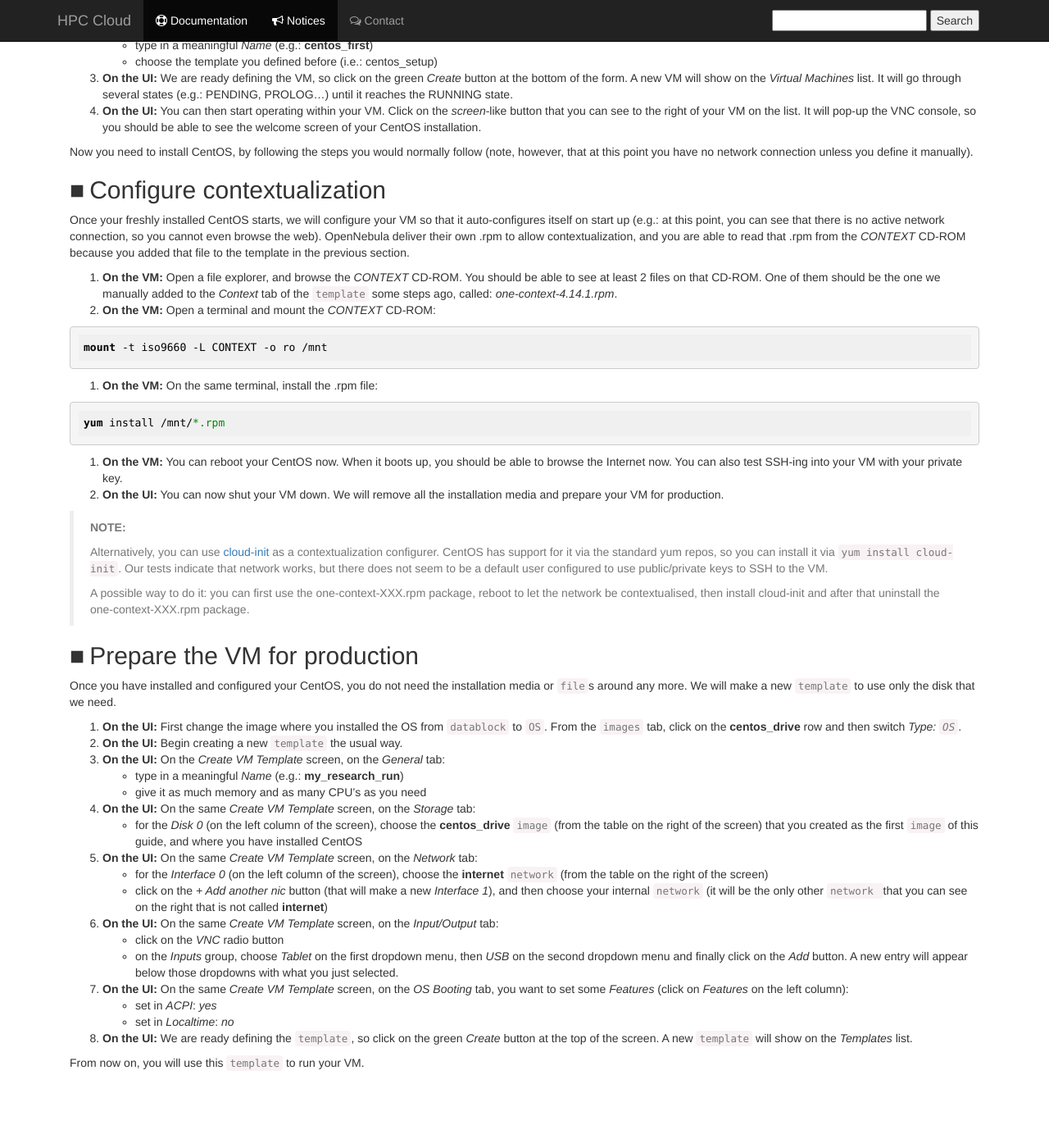
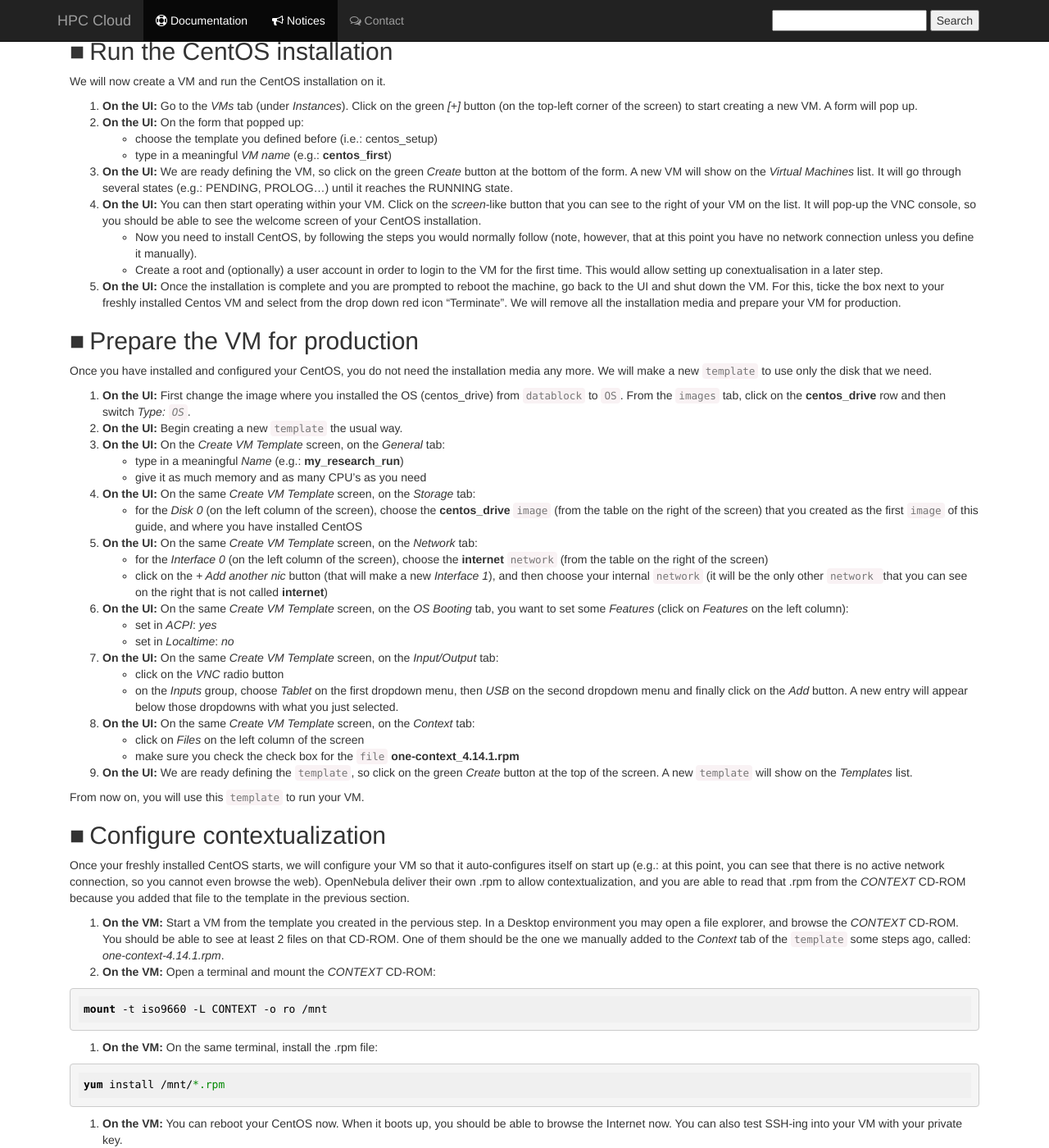
Before and after one commit to sara-nl/clouddocs, a Jekyll site: the page built from vm-scratch-centos.markdown, in a window 1280 px wide and 1400 px high, scrolled down 1970 px. Shown: the whole window at 82% size. Built offline with Jekyll 4.4.1, drawn with Linux system fonts in a browser that asks for light colours; nearby versions of some CDN libraries; our own code applies the rules of GitHub Pages for plain Markdown files; before the commit the page ends 3326 px from its top, so only the background shows below that; some of the changed text lies outside the part shown.

Commit message:
Update vm-scratch-centos.markdown

````diff
--- a/vm-scratch-centos.markdown
+++ b/vm-scratch-centos.markdown
@@ -14,10 +14,10 @@ The steps you require to create a VM from scratch are:
 
 1. Prepare the installation
 2. Run the installation
-3. Configure contextualization
-4. Prepare the VM for production
+3. Prepare the VM for production
+4. Configure contextualization
 
-We will be developing these topics in the following subsections
+We will be developing these topics in the following subsections.
 
 ## Prepare the installation
 
@@ -36,8 +36,8 @@ Analogously to your laptop, your VM needs a hard drive where the operating syste
   * type in a meaningful _Name_ (e.g.: **centos_drive**, we will use this name later)
   * type in a meaningful _Description_ (optional)
   * choose _Type_ _Generic storage datablock_
-  * leave _Datastore_ with _101: local_images_ssd_
-  * check the _Persistent_ checkbox
+  * leave _Datastore_ with _104: local_images_ssd_
+  * check the checkbox: _This image is persistent _
   * on the _Image location:_ group, choose radio button _Empty disk image_
   * and give it a _Size_ that is meaningful to you (e.g.: in our test we used 10GB)
 3. **On the UI:** Click the green button _Create_ on the form, to submit it. A new `image` will show on the _Images_ list, and it will keep in status _LOCKED_ while it is being created. When it is created it will come to status _READY_.
@@ -50,8 +50,8 @@ Analogously to your laptop, your VM needs a hard drive where the operating syste
   * type in a meaningful _Name_ (e.g.: **centos_iso**, we will use this name later)
   * type in a meaningful _Description_ (optional)
   * choose _Type_ _Readonly CD-ROM_
-  * leave _Datastore_ with _101: local_images_ssd_
-  * leave the _Persistent_ checkbox unchecked
+  * leave _Datastore_ with _104: local_images_ssd_
+  * leave the checkbox _This image is persistent _ unchecked
   * on the _Image location:_ group, choose radio button _Path in OpenNebula server_; then, underneath, paste the URL of the ISO in the _Path_ text box (e.g.: in our case, we used the most recent one from: http://ftp.nluug.nl/ftp/pub/os/Linux/distr/CentOS/7/isos/x86_64/)
 3. **On the UI:** Click the green button _Create_ on the form, to submit it. A new `image` will show on the _Images_ list, and it will keep in status _LOCKED_ while it is being created. When it is created it will come to status _READY_.
 
@@ -72,15 +72,16 @@ Now that we have all components ready in the UI, we are ready to bring them toge
 4. **On the UI:** On the same _Create VM Template_ screen, on the _Network_ tab:
   * for the _Interface 0_ (on the left column of the screen), choose the **internet** `network` (from the table on the right of the screen)
   * click on the _+_ button (that will make a new _Interface 1_), and then choose your internal `network` (it will be the only other `network ` that you can see on the right that is not called **internet**)
-5.  **On the UI:** On the same _Create VM Template_ screen, on the _OS Booting_ tab (note! use the following boot order, otherwise, changes are not saved due to a bug in opennebula):
-  * for the _1st Boot_ field, **choose _HD_**
-  * for the _2nd Boot_ field, **choose _CDROM_**
-6.  **On the UI:** On the same _Create VM Template_ screen, on the _Input/Output_ tab:
+5.  **On the UI:** On the same _Create VM Template_ screen, on the _OS Booting_ tab select the boot order as displayed in the picture:
+  * Tick the box under _Boot order_ and **choose _CDROM_** (e.g. centos_iso)
+  * Tick the box under _Boot order_ and **choose _HD_** (e.g. centos_drive)
+  ![centos_boot_order](images/centos_boot_order.png)
+6.  **On the UI:** On the same _Create VM Template_ screen, on the _OS Booting_ tab, set some _Features_ (click on _Features_ on the left column):
+  * set in _ACPI_: _yes_
+  * set in _Localtime_: _no_
+7.  **On the UI:** On the same _Create VM Template_ screen, on the _Input/Output_ tab:
   * click on the _VNC_ radio button
   * on the _Inputs group_, choose _Tablet_ on the first dropdown menu, then _USB_ on the second dropdown menu and finally click on the _Add_ button. A new entry will appear below those dropdowns with what you just selected.
-7.  **On the UI:** On the same _Create VM Template_ screen, on the _Context_ tab:
-  * click on _Files_ on the left column of the screen
-  * make sure you check the check box for the `file` **one-context_4.14.1.rpm**
 8. **On the UI:** We are ready defining the `template`, so click on the green _Create_ button at the top of the screen. A new `template` will show on the _Templates_ list.
 
 ## Run the CentOS installation
@@ -89,18 +90,48 @@ We will now create a VM and run the CentOS installation on it.
 
 1. **On the UI:** Go to the _VMs_ tab (under _Instances_). Click on the green _[+]_ button (on the top-left corner of the screen) to start creating a new VM. A form will pop up.
 2. **On the UI:** On the form that popped up:
-  * type in a meaningful _Name_ (e.g.: **centos_first**)
   * choose the template you defined before (i.e.: centos_setup)
+  * type in a meaningful _VM name_ (e.g.: **centos_first**)
 3. **On the UI:** We are ready defining the VM, so click on the green _Create_ button at the bottom of the form. A new VM will show on the _Virtual Machines_ list. It will go through several states (e.g.: PENDING, PROLOG...) until it reaches the RUNNING state.
 4. **On the UI:** You can then start operating within your VM. Click on the _screen_-like button that you can see to the right of your VM on the list. It will pop-up the VNC console, so you should be able to see the welcome screen of your CentOS installation.
+  * Now you need to install CentOS, by following the steps you would normally follow (note, however, that at this point you have no network connection unless you define it manually).
+  * Create a root and (optionally) a user account in order to login to the VM for the first time. This would allow setting up conextualisation in a later step.
+5. **On the UI:** Once the installation is complete and you are prompted to reboot the machine, go back to the UI and shut down the VM. For this, ticke the box next to your freshly installed Centos VM and select from the drop down red icon "Terminate". We will remove all the installation media and prepare your VM for production.
 
-Now you need to install CentOS, by following the steps you would normally follow (note, however, that at this point you have no network connection unless you define it manually).
+
+## Prepare the VM for production
+
+Once you have installed and configured your CentOS, you do not need the installation media any more. We will make a new `template` to use only the disk that we need.
+
+1. **On the UI:** First change the image where you installed the OS (centos_drive) from `datablock` to `OS`. From the `images` tab, click on the **centos_drive** row and then switch *Type: `OS`*.
+2. **On the UI:** Begin creating a new `template` the usual way.
+3. **On the UI:** On the _Create VM Template_ screen, on the _General_ tab:
+  * type in a meaningful _Name_ (e.g.: **my_research_run**)
+  * give it as much memory and as many CPU's as you need
+4. **On the UI:** On the same _Create VM Template_ screen, on the _Storage_ tab:
+  * for the _Disk 0_ (on the left column of the screen), choose the **centos_drive** `image` (from the table on the right of the screen) that you created as the first `image` of this guide, and where you have installed CentOS
+5. **On the UI:** On the same _Create VM Template_ screen, on the _Network_ tab:
+  * for the _Interface 0_ (on the left column of the screen), choose the **internet** `network` (from the table on the right of the screen)
+  * click on the _+ Add another nic_ button (that will make a new _Interface 1_), and then choose your internal `network` (it will be the only other `network ` that you can see on the right that is not called **internet**)
+6.  **On the UI:** On the same _Create VM Template_ screen, on the _OS Booting_ tab, you want to set some _Features_ (click on _Features_ on the left column):
+  * set in _ACPI_: _yes_
+  * set in _Localtime_: _no_
+7.  **On the UI:** On the same _Create VM Template_ screen, on the _Input/Output_ tab:
+  * click on the _VNC_ radio button
+  * on the _Inputs_ group, choose _Tablet_ on the first dropdown menu, then _USB_ on the second dropdown menu and finally click on the _Add_ button. A new entry will appear below those dropdowns with what you just selected.
+8.  **On the UI:** On the same _Create VM Template_ screen, on the _Context_ tab:
+  * click on _Files_ on the left column of the screen
+  * make sure you check the check box for the `file` **one-context_4.14.1.rpm**
+9. **On the UI:** We are ready defining the `template`, so click on the green _Create_ button at the top of the screen. A new `template` will show on the _Templates_ list.
+
+From now on, you will use this `template` to run your VM.
+
 
 ## Configure contextualization
 
 Once your freshly installed CentOS starts, we will configure your VM so that it auto-configures itself on start up (e.g.: at this point, you can see that there is no active network connection, so you cannot even browse the web). OpenNebula deliver their own .rpm to allow contextualization, and you are able to read that .rpm from the _CONTEXT_ CD-ROM because you added that file to the template in the previous section.
 
-1. **On the VM:** Open a file explorer, and browse the _CONTEXT_ CD-ROM. You should be able to see at least 2 files on that CD-ROM. One of them should be the one we manually added to the _Context_ tab of the `template` some steps ago, called: _one-context-4.14.1.rpm_.
+1. **On the VM:** Start a VM from the template you created in the pervious step. In a Desktop environment you may open a file explorer, and browse the _CONTEXT_ CD-ROM. You should be able to see at least 2 files on that CD-ROM. One of them should be the one we manually added to the _Context_ tab of the `template` some steps ago, called: _one-context-4.14.1.rpm_.
 2. **On the VM:** Open a terminal and mount the _CONTEXT_ CD-ROM:
 
 ```sh
@@ -114,34 +145,10 @@ yum install /mnt/*.rpm
 ```
 
 4. **On the VM:** You can reboot your CentOS now. When it boots up, you should be able to browse the Internet now. You can also test SSH-ing into your VM with your private key.
-5. **On the UI:** You can now shut your VM down. We will remove all the installation media and prepare your VM for production.
+
 
 >**NOTE:**
 >
 >Alternatively, you can use [cloud-init](http://cloudinit.readthedocs.org/en/latest/index.html) as a contextualization configurer. CentOS has support for it via the standard yum repos, so you can install it via `yum install cloud-init`. Our tests indicate that network works, but there does not seem to be a default user configured to use public/private keys to SSH to the VM.
 >
 >A possible way to do it: you can first use the one-context-XXX.rpm package, reboot to let the network be contextualised, then install cloud-init and after that uninstall the one-context-XXX.rpm package.
-
-## Prepare the VM for production
-
-Once you have installed and configured your CentOS, you do not need the installation media or `file`s around any more. We will make a new `template` to use only the disk that we need.
-
-1. **On the UI:** First change the image where you installed the OS from `datablock` to `OS`. From the `images` tab, click on the **centos_drive** row and then switch *Type: `OS`*.
-2. **On the UI:** Begin creating a new `template` the usual way.
-3. **On the UI:** On the _Create VM Template_ screen, on the _General_ tab:
-  * type in a meaningful _Name_ (e.g.: **my_research_run**)
-  * give it as much memory and as many CPU's as you need
-4. **On the UI:** On the same _Create VM Template_ screen, on the _Storage_ tab:
-  * for the _Disk 0_ (on the left column of the screen), choose the **centos_drive** `image` (from the table on the right of the screen) that you created as the first `image` of this guide, and where you have installed CentOS
-5. **On the UI:** On the same _Create VM Template_ screen, on the _Network_ tab:
-  * for the _Interface 0_ (on the left column of the screen), choose the **internet** `network` (from the table on the right of the screen)
-  * click on the _+ Add another nic_ button (that will make a new _Interface 1_), and then choose your internal `network` (it will be the only other `network ` that you can see on the right that is not called **internet**)
-6.  **On the UI:** On the same _Create VM Template_ screen, on the _Input/Output_ tab:
-  * click on the _VNC_ radio button
-  * on the _Inputs_ group, choose _Tablet_ on the first dropdown menu, then _USB_ on the second dropdown menu and finally click on the _Add_ button. A new entry will appear below those dropdowns with what you just selected.
-7.  **On the UI:** On the same _Create VM Template_ screen, on the _OS Booting_ tab, you want to set some _Features_ (click on _Features_ on the left column):
-  * set in _ACPI_: _yes_
-  * set in _Localtime_: _no_
-8. **On the UI:** We are ready defining the `template`, so click on the green _Create_ button at the top of the screen. A new `template` will show on the _Templates_ list.
-
-From now on, you will use this `template` to run your VM.
````
